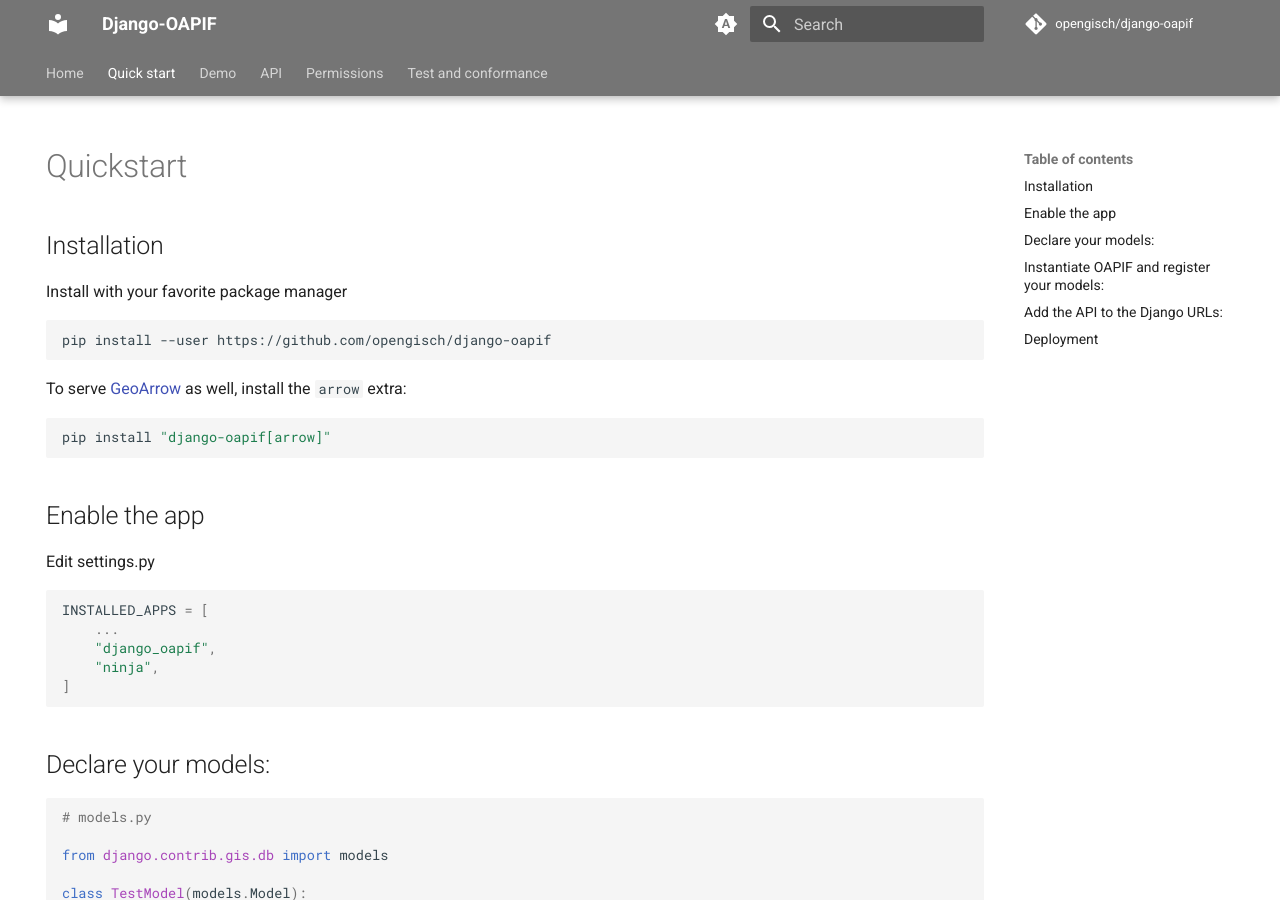
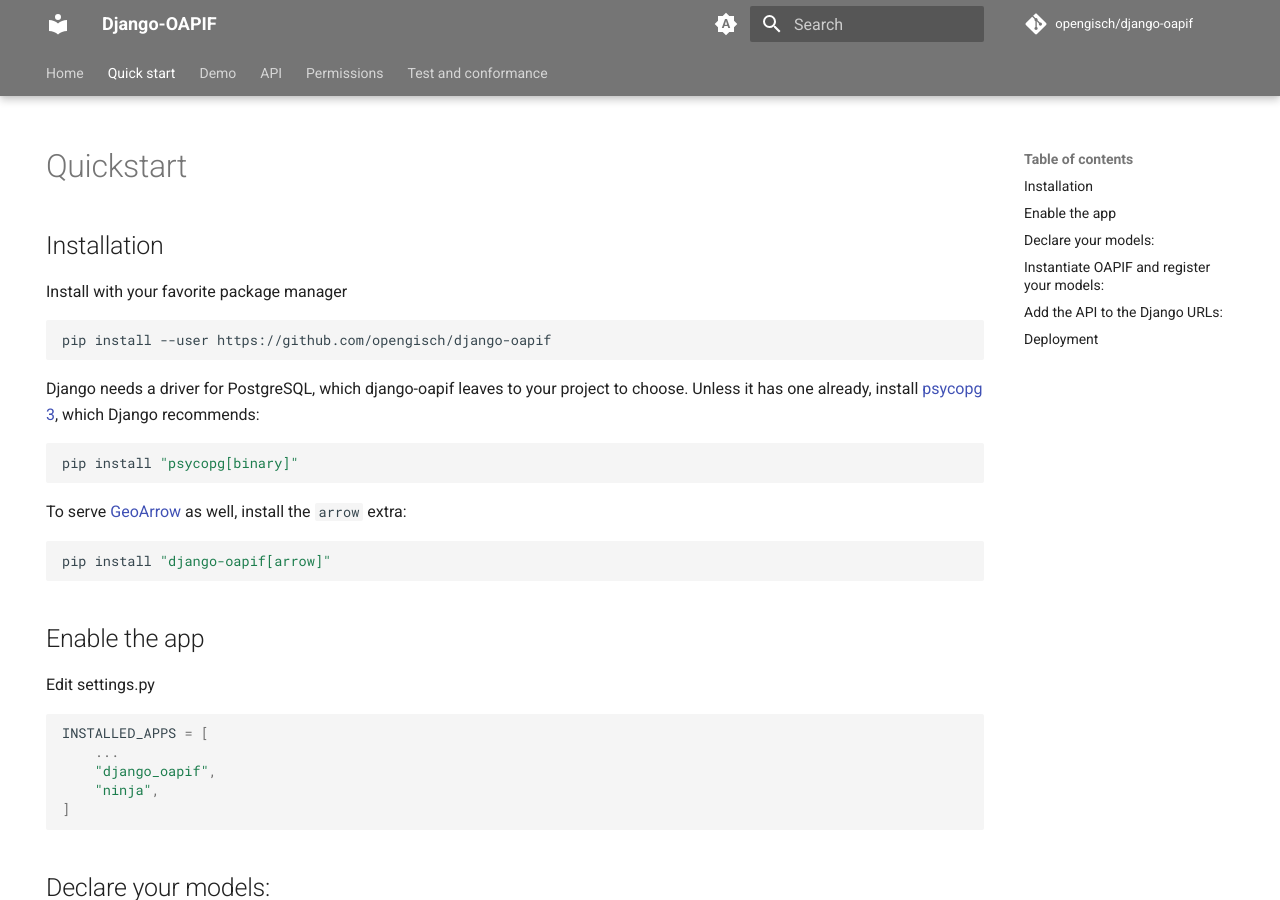
Before and after one commit to opengisch/django-oapif, an MkDocs documentation site: the page built from docs/content/quick-start.md, in a window 1280 px wide and 900 px high. Built offline with MkDocs 1.6.1 and Material for MkDocs 9.7.7, drawn with Linux system fonts in a browser that asks for light colours; comment, search, counter and statistics services are not loaded.

Commit message:
Leave the database driver to the projects, and test on psycopg 3

````diff
--- a/docs/content/quick-start.md
+++ b/docs/content/quick-start.md
@@ -11,6 +11,14 @@
 
 ```bash
 pip install --user https://github.com/opengisch/django-oapif
+```
+
+Django needs a driver for PostgreSQL, which django-oapif leaves to your project to choose. Unless it has one
+already, install [psycopg 3](https://www.psycopg.org/psycopg3/docs/basic/install.html), which Django
+recommends:
+
+```bash
+pip install "psycopg[binary]"
 ```
 
 To serve [GeoArrow](geoarrow.md) as well, install the `arrow` extra:
--- a/requirements-dev.txt
+++ b/requirements-dev.txt
@@ -6,3 +6,5 @@
 gprof2dot
 requests
 gunicorn
+# the database driver of the test app, which the library leaves to the projects using it
+psycopg[binary]
--- a/requirements.txt
+++ b/requirements.txt
@@ -1,6 +1,5 @@
 django>=5.2
 django-ninja
-psycopg2-binary
 inflection
 pyyaml
 uritemplate
````
